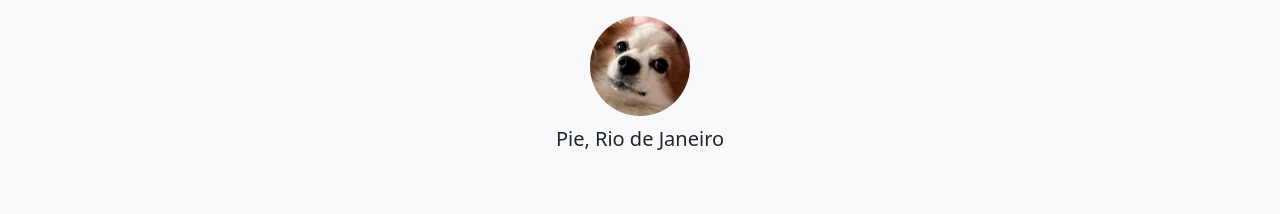
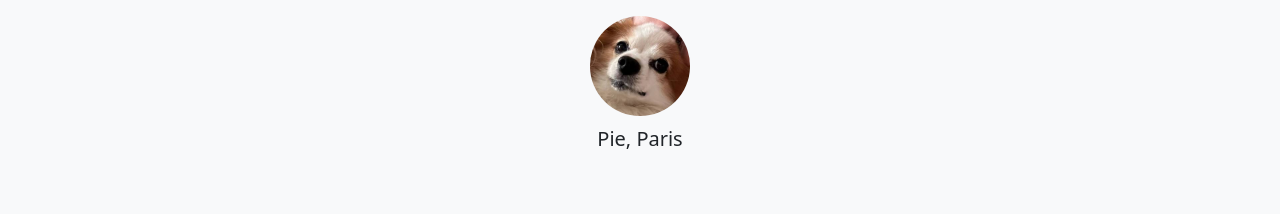
Before and after one commit to MamoruHikari/bootstrap-dog-tinder, a plain HTML site: page index.html in a window 1280 px wide. Shown: the part 1220-1434 px from the top of the page. Drawn offline with nearby package versions, Linux system fonts and the light colour scheme.

Commit message:
Update index.html

```diff
--- a/index.html
+++ b/index.html
@@ -88,7 +88,7 @@
       <div class="container py-5">
         <h2 class="text-body-emphasis">"I no longer have to sniff other dogs for love. I've found the hottest Corgi on TinDog. Woof."</h1>
         <img src="./images/dog-img2.jpg" height="100px" class="rounded-circle mt-5 mb-2">
-        <p class="col-lg-8 mx-auto lead">Pie, Rio de Janeiro</p>
+        <p class="col-lg-8 mx-auto lead">Pie, Paris</p>
         <div class="row pt-5 ps-lg-5">
           <div class="col-lg-3 col-12 mb-lg-0 mb-3"><img src="./images/techcrunch.png" class="img-fluid" style="height: 30px;"></div>
           <div class="col-lg-3 col-12 mb-lg-0 mb-3"><img src="./images/mashable.png" class="img-fluid" style="height: 30px;"></div>
```
